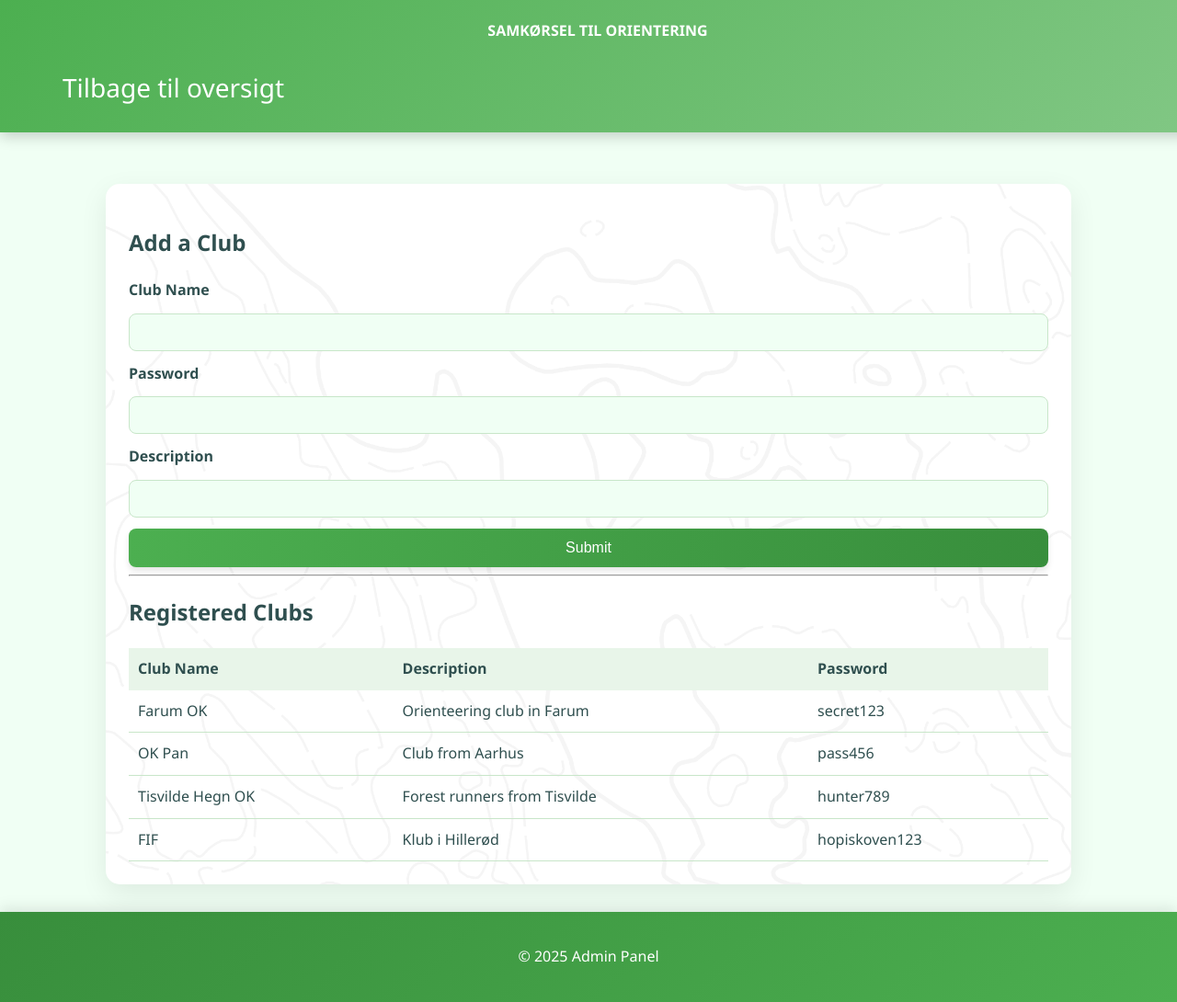
After one commit to jacob1911/K-rsel-website, a Flask app: page /admin in a window 1280 px wide. The commit adds this page. Shown: the whole page at 92% size. Run offline with Flask 3, Linux system fonts and the light colour scheme; a user stored in the database is signed in.

Commit message:
Update med look

```diff
--- a/app.py
+++ b/app.py
@@ -2,7 +2,6 @@
 from flask import Flask, render_template, request, redirect, url_for, flash, session
 from flask_sqlalchemy import SQLAlchemy
 from datetime import datetime, timedelta
-
 import secrets
 
 app = Flask(__name__)
@@ -10,6 +9,8 @@ app.config['SQLALCHEMY_DATABASE_URI'] = 'sqlite:///carpool.db'
 db = SQLAlchemy(app)
 # app.run(host="0.0.0.0", port=5000, debug=True)
 token_cleanup_counter = 0
+PASSWORD_ADMIN = "DOF123"
+
 
 app.secret_key = "your_secret_key_here123"  # Needed for flash messages and session
 
@@ -115,6 +116,7 @@ def generate_token(club_id, hours_valid=24):
 # Homepage: List all available carpools
 @app.route('/')
 def home():
+    session.pop("admin_login", None)
     session.pop("club_id", None)  # Clear any previous club session
     session.pop("club_name", None)  # Clear any previous club session
     # Default coordinates (center of map)
@@ -285,9 +287,49 @@ def club_dashboard():
 
 
 
+@app.route('/admin', methods = ['GET','POST'])
+def admin():
+    if 'admin_login' not in session:
+        return redirect(url_for('admin_login'))
+    if request.method == 'POST':
+        club_name = request.form.get("name")
+        password = request.form.get("password")
+        description = request.form.get("description")
+        new_club = Club(name = club_name, password = password, description = description)
+        db.session.add(new_club)
+        db.session.commit()
+        clubs = Club.query.all()
+        return render_template("admin.html", clubs = clubs )
+
+    clubs = Club.query.all()
+    return render_template("admin.html", clubs = clubs )
+
+
+
+@app.route("/admin/login", methods=['GET', 'POST'])
+def admin_login():
+    if request.method == "POST":
+
+        password = request.form.get("password")
+        global PASSWORD_ADMIN
+        if password == PASSWORD_ADMIN:
+
+            session["admin_login"] = "PASS"
+            flash(f"Welcome,!", "success")
+            print("Logged in")
+            return redirect(url_for("admin"))  # Replace with your club page
+        else:
+            flash("Invalid club or password.", "danger")
+            print("Invalid ")
+            return redirect(url_for("admin_login"))
+    return render_template('admin_login.html')
+
 
 @app.route('/for-klubber')
 def home_klubber():
+
+
+
     # Default coordinates (center of map)
     latitude = 55.6761  # Default latitude for Denmark
     longitude = 12.5683  # Default longitude for Denmark
--- a/static/style.css
+++ b/static/style.css
@@ -1,20 +1,37 @@
 /* General Styles */
 body {
     font-family: 'Segoe UI', Tahoma, Geneva, Verdana, sans-serif;
-    background-color: #f0fff4; /* Light green background */
+    background-color: #f0fff4;
+    /* Light green background */
     margin: 0;
     padding-top: 80px;
-    color: #2f4f4f; /* Softer dark green text */
+    color: #2f4f4f;
+    /* Softer dark green text */
     line-height: 1.6;
 }
 
 .main-wrapper {
     display: flex;
     flex-direction: row;
-    justify-content: center; /* centers children horizontally */
-    align-items: flex-start;  /* aligns children to the top */
-    max-width: 1400px; /* or whatever max width you want */
-    margin: 0 auto;    /* centers the wrapper itself */
+    justify-content: center;
+    /* centers children horizontally */
+    align-items: flex-start;
+    /* aligns children to the top */
+    max-width: 1400px;
+    /* or whatever max width you want */
+    margin: 0 auto;
+    /* centers the wrapper itself */
+}
+
+.footer-inner {
+    display: flex;
+    align-items: center;
+    /* vertical alignment */
+    justify-content: space-between;
+    /* space between title, hamburger, and nav */
+    margin-left: 30px;
+    margin-right: 30px;
+
 }
 
 /* Header */
@@ -64,26 +81,37 @@ header {
 .carpool-card {
     background: #ffffff;
     border: none;
-    padding: 15px; /* Reduced padding for compactness */
-    margin-bottom: 15px; /* Reduced margin for compactness */
-    border-radius: 8px; /* Slightly smaller border radius */
+    padding: 15px;
+    /* Reduced padding for compactness */
+    margin-bottom: 15px;
+    /* Reduced margin for compactness */
+    border-radius: 8px;
+    /* Slightly smaller border radius */
     transition: all 0.3s cubic-bezier(0.25, 0.8, 0.25, 1);
     position: relative;
-    scroll-margin-top: 20px; /* Adjusted for compactness */
-    box-shadow: 0 2px 10px rgba(0, 0, 0, 0.05); /* Softer shadow */
-    border-left: 4px solid #4caf50; /* Slightly thinner border */
+    scroll-margin-top: 20px;
+    /* Adjusted for compactness */
+    box-shadow: 0 2px 10px rgba(0, 0, 0, 0.05);
+    /* Softer shadow */
+    border-left: 4px solid #4caf50;
+    /* Slightly thinner border */
 }
 
 .carpool-card:hover {
-    transform: translateY(-5px); /* Reduced hover effect */
-    box-shadow: 0 8px 20px rgba(0, 0, 0, 0.08); /* Softer hover shadow */
+    transform: translateY(-5px);
+    /* Reduced hover effect */
+    box-shadow: 0 8px 20px rgba(0, 0, 0, 0.08);
+    /* Softer hover shadow */
 }
 
 .corner-image {
     position: absolute;
-    top: -30px; /* Adjusted position for compactness */
-    right: 15px; /* Adjusted position for compactness */
-    width: 80px; /* Reduced size for compactness */
+    top: -30px;
+    /* Adjusted position for compactness */
+    right: 15px;
+    /* Adjusted position for compactness */
+    width: 80px;
+    /* Reduced size for compactness */
     height: auto;
     z-index: 2;
     filter: drop-shadow(2px 4px 6px rgba(0, 0, 0, 0.3));
@@ -95,19 +123,24 @@ header {
 }
 
 .carpool-card h3 {
-    color: #388e3c; /* Softer green */
+    color: #388e3c;
+    /* Softer green */
     margin-top: 0;
-    font-size: 18px; /* Reduced font size for compactness */
+    font-size: 18px;
+    /* Reduced font size for compactness */
 }
 
 .carpool-card hr {
-    border: 1px dashed #4caf50; /* Green dashed line */
-    margin: 10px 0; /* Reduced margin for compactness */
+    border: 1px dashed #4caf50;
+    /* Green dashed line */
+    margin: 10px 0;
+    /* Reduced margin for compactness */
 }
 
 /* Locate button */
 .locate-btn {
-    background: linear-gradient(to right, #4caf50, #81c784); /* Green gradient */
+    background: linear-gradient(to right, #4caf50, #81c784);
+    /* Green gradient */
     color: white;
     padding: 8px 15px;
     border: none;
@@ -134,25 +167,32 @@ form {
 
 label {
     font-weight: 600;
-    color: #2f4f4f; /* Softer green text */
+    color: #2f4f4f;
+    /* Softer green text */
 }
 
-input, select {
+input,
+select {
     padding: 12px;
-    border: 1px solid #c8e6c9; /* Light green border */
+    border: 1px solid #c8e6c9;
+    /* Light green border */
     border-radius: 8px;
-    background-color: #f0fff4; /* Light green background */
+    background-color: #f0fff4;
+    /* Light green background */
     transition: border-color 0.3s, box-shadow 0.3s;
 }
 
-input:focus, select:focus {
+input:focus,
+select:focus {
     outline: none;
-    border-color: #4caf50; /* Green focus border */
+    border-color: #4caf50;
+    /* Green focus border */
     box-shadow: 0 0 0 3px rgba(76, 175, 80, 0.2);
 }
 
 button {
-    background: linear-gradient(to right, #4caf50, #388e3c); /* Green gradient */
+    background: linear-gradient(to right, #4caf50, #388e3c);
+    /* Green gradient */
     color: white;
     padding: 12px;
     border: none;
@@ -164,8 +204,10 @@ button {
     box-shadow: 0 4px 6px rgba(0, 0, 0, 0.1);
 }
 
-a:link, a:visited {
-    background: linear-gradient(to right, #388e3c, #4caf50); /* Green gradient */
+a:link,
+a:visited {
+    background: linear-gradient(to right, #388e3c, #4caf50);
+    /* Green gradient */
     color: white;
     padding: 12px 20px;
     text-align: center;
@@ -176,7 +218,8 @@ a:link, a:visited {
     box-shadow: 0 4px 6px rgba(0, 0, 0, 0.1);
 }
 
-a:hover, a:active {
+a:hover,
+a:active {
     background: linear-gradient(to right, #4caf50, #388e3c);
     transform: translateY(-3px);
     box-shadow: 0 6px 12px rgba(0, 0, 0, 0.15);
@@ -191,7 +234,8 @@ button:hover {
 footer {
     text-align: center;
     padding: 20px;
-    background: linear-gradient(135deg, #388e3c, #4caf50); /* Green gradient */
+    background: linear-gradient(135deg, #388e3c, #4caf50);
+    /* Green gradient */
     color: white;
     margin-top: 30px;
     box-shadow: 0 -4px 15px rgba(0, 0, 0, 0.1);
@@ -202,24 +246,30 @@ footer {
     margin-top: 20px;
     /* max-height: 0; Initially hidden */
     overflow: hidden;
-    border-top: 1px solid #c8e6c9; /* Light green border */
-    padding-top: 0; /* No padding when hidden */
+    border-top: 1px solid #c8e6c9;
+    /* Light green border */
+    padding-top: 0;
+    /* No padding when hidden */
     transition: max-height 0.3s ease, padding-top 0.3s ease;
 }
 
 .comments-container.expanded {
-    max-height: 100%; /* Expanded height */
-    padding-top: 15px; /* Padding when expanded */
+    max-height: 100%;
+    /* Expanded height */
+    padding-top: 15px;
+    /* Padding when expanded */
 }
 
 .comments-container {
     margin-top: 20px;
     max-height: 100%;
     overflow-y: auto;
-    border-top: 1px solid #c8e6c9; /* Light green border */
+    border-top: 1px solid #c8e6c9;
+    /* Light green border */
     padding-top: 15px;
     scrollbar-width: thin;
-    scrollbar-color: #4caf50 #f0fff4; /* Green scrollbar */
+    scrollbar-color: #4caf50 #f0fff4;
+    /* Green scrollbar */
 }
 
 .comments-container::-webkit-scrollbar {
@@ -227,23 +277,27 @@ footer {
 }
 
 .comments-container::-webkit-scrollbar-track {
-    background: #f0fff4; /* Light green background */
+    background: #f0fff4;
+    /* Light green background */
     border-radius: 10px;
 }
 
 .comments-container::-webkit-scrollbar-thumb {
-    background: linear-gradient(to bottom, #4caf50, #388e3c); /* Green gradient */
+    background: linear-gradient(to bottom, #4caf50, #388e3c);
+    /* Green gradient */
     border-radius: 10px;
 }
 
 .comment {
-    background-color: #f0fff4; /* Light green background */
+    background-color: #f0fff4;
+    /* Light green background */
     border-radius: 10px;
     padding: 15px;
     margin-bottom: 15px;
     box-shadow: 0 3px 8px rgba(0, 0, 0, 0.05);
     transition: transform 0.2s ease, box-shadow 0.2s ease;
-    border-left: 3px solid #4caf50; /* Green border */
+    border-left: 3px solid #4caf50;
+    /* Green border */
 }
 
 .comment:hover {
@@ -252,14 +306,16 @@ footer {
 }
 
 .comment strong {
-    color: #388e3c; /* Softer green */
+    color: #388e3c;
+    /* Softer green */
     font-weight: 600;
 }
 
 .comment p {
     margin-top: 8px;
     margin-bottom: 0;
-    color: #2f4f4f; /* Softer green text */
+    color: #2f4f4f;
+    /* Softer green text */
 }
 
 .comment-form {
@@ -267,7 +323,8 @@ footer {
     display: flex;
     flex-direction: column;
     gap: 12px;
-    background: #f0fff4; /* Light green background */
+    background: #f0fff4;
+    /* Light green background */
     padding: 15px;
     border-radius: 10px;
     box-shadow: 0 3px 10px rgba(0, 0, 0, 0.03);
@@ -282,7 +339,8 @@ footer {
 .comment-form input,
 .comment-form textarea {
     padding: 12px;
-    border: 1px solid #c8e6c9; /* Light green border */
+    border: 1px solid #c8e6c9;
+    /* Light green border */
     border-radius: 8px;
     font-family: inherit;
     transition: border-color 0.3s, box-shadow 0.3s;
@@ -291,7 +349,8 @@ footer {
 .comment-form input:focus,
 .comment-form textarea:focus {
     outline: none;
-    border-color: #4caf50; /* Green focus border */
+    border-color: #4caf50;
+    /* Green focus border */
     box-shadow: 0 0 0 3px rgba(76, 175, 80, 0.2);
 }
 
@@ -302,7 +361,8 @@ footer {
 
 .comment-form button {
     align-self: flex-start;
-    background: linear-gradient(to right, #4caf50, #388e3c); /* Green gradient */
+    background: linear-gradient(to right, #4caf50, #388e3c);
+    /* Green gradient */
     color: white;
     border: none;
     border-radius: 8px;
@@ -321,8 +381,15 @@ footer {
 
 /* Animation for new comments */
 @keyframes fadeIn {
-    from { opacity: 0; transform: translateY(-15px); }
-    to { opacity: 1; transform: translateY(0); }
+    from {
+        opacity: 0;
+        transform: translateY(-15px);
+    }
+
+    to {
+        opacity: 1;
+        transform: translateY(0);
+    }
 }
 
 .comment:first-child {
@@ -332,21 +399,27 @@ footer {
 /* Comments Foldable Styling */
 .comments-container {
     margin-top: 20px;
-    max-height: 0; /* Initially hidden */
+    max-height: 0;
+    /* Initially hidden */
     overflow: hidden;
-    border-top: 1px solid #c8e6c9; /* Light green border */
-    padding-top: 0; /* No padding when hidden */
+    border-top: 1px solid #c8e6c9;
+    /* Light green border */
+    padding-top: 0;
+    /* No padding when hidden */
     transition: max-height 0.3s ease, padding-top 0.3s ease;
 }
 
 .comments-container.expanded {
-    max-height: 100%; /* Expanded height */
-    padding-top: 15px; /* Padding when expanded */
+    max-height: 100%;
+    /* Expanded height */
+    padding-top: 15px;
+    /* Padding when expanded */
 }
 
 /* Toggle Button */
 .comments-toggle {
-    background: linear-gradient(to right, #564caf, #8182c7); /* Green gradient */
+    background: linear-gradient(to right, #564caf, #8182c7);
+    /* Green gradient */
     color: white;
     padding: 8px 15px;
     border: none;
@@ -371,9 +444,10 @@ footer {
     border: 1px solid gray;
     border-radius: 8px;
     padding: 12px;
-    box-shadow: 0 2px 8px rgba(0,0,0,0.3);
+    box-shadow: 0 2px 8px rgba(0, 0, 0, 0.3);
     z-index: 1000;
-    display: none; /* hidden by default */
+    display: none;
+    /* hidden by default */
     font-family: sans-serif;
 }
 
@@ -399,7 +473,8 @@ footer {
     z-index: 1;
     height: 100vh;
     margin-top: 120px;
-    order: 2; /* Place sidebar to the right */
+    order: 2;
+    /* Place sidebar to the right */
 }
 
 /* Center container for main content */
@@ -413,7 +488,16 @@ footer {
     box-shadow: 0 10px 30px rgba(0, 0, 0, 0.08);
     transition: none;
     margin-top: 120px;
-    order: 1; /* Place center container to the left */
+    order: 1;
+    /* Place center container to the left */
+    background-image: url("./images/contours.png");
+    background-size: cover;
+    /* scales image to cover entire div */
+    background-position: center;
+    /* centers the image */
+    background-repeat: no-repeat;
+    /* prevents tiling */
+    background-attachment: fixed;
 }
 
 /* Remove hover effects from sidebar and center container */
@@ -447,15 +531,19 @@ footer {
     position: absolute;
     top: 100%;
     left: 0;
-    min-width: 180px;
+    min-width: 90px;
+    max-width: 100px;
     background: white;
     list-style: none;
     padding: 0;
     margin: 0;
-    box-shadow: 0 4px 8px rgba(0,0,0,0.1);
+    box-shadow: 0 4px 8px rgba(0, 0, 0, 0.1);
     z-index: 1000;
     border-radius: 8px;
+    font-size: 10px;
 }
+
+
 
 /* Show dropdown when JS adds 'show' class */
 .dropdown-menu.show {
@@ -469,13 +557,20 @@ footer {
 
 /* Dropdown links style for both desktop and mobile */
 .dropdown-menu li a {
-    padding: 10px 15px;
+
+    padding: 1px 1.5px;
+    width: 100%;
     display: block;
     color: #333;
     text-decoration: none;
     background: none;
     border-radius: 0;
 }
+
+.dropdown-menu li {
+    width: 100%;
+}
+
 .dropdown-menu li a:hover {
     background: #f0f0f0;
 }
@@ -483,26 +578,15 @@ footer {
 @media (max-width: 900px) {
     .dropdown-menu {
         position: static;
-        min-width: 100%;
         box-shadow: none;
         border-radius: 0;
     }
+
     .dropdown {
         position: static;
     }
 }
 
-/* Optional: adjust dropdown links */
-.dropdown-menu li a {
-  padding: 10px 15px;
-  display: block;
-  color: #333;
-  text-decoration: none;
-}
-
-.dropdown-menu li a:hover {
-  background: #f0f0f0;
-}
 
 
 /* Responsive: stack sidebar above content on small screens
@@ -534,26 +618,33 @@ footer {
 
 @media (max-width: 900px) {
     .main-wrapper {
-        flex-direction: column; /* stack children vertically */
-        align-items: center;    /* center content */
+        flex-direction: column;
+        /* stack children vertically */
+        align-items: center;
+        /* center content */
     }
 
     .center-container {
-        order: 1; /* center container on top */
+        order: 1;
+        /* center container on top */
         width: 90%;
         max-width: 100%;
-        margin: 100px; /* still below navbar */
+        margin: 100px;
+        /* still below navbar */
         margin-bottom: 0px;
         padding: 20px;
     }
 
     .sidebar {
-        order: 2; /* sidebar below */
+        order: 2;
+        /* sidebar below */
         width: 95%;
         height: auto;
         margin-top: 10px;
-        background: none; /* remove gradient background */
-        box-shadow: none; /* remove sidebar look */
+        background: none;
+        /* remove gradient background */
+        box-shadow: none;
+        /* remove sidebar look */
         padding: 0;
     }
 
@@ -570,7 +661,9 @@ footer {
 /* --- Header layout --- */
 .header-inner {
     max-width: 1200px;
-  margin: 0 auto;
+    /* margin: 0 auto; */
+    margin-left: 30px;
+    margin-right: 30;
     padding: 8px 16px;
     display: flex;
     align-items: center;
@@ -584,7 +677,8 @@ footer {
     text-decoration: none;
     /* brug din eksisterende header-gradient-tekstfarve: */
     color: #fff;
-  background: none; /* fjern din link-knap-stil på brand */
+    background: none;
+    /* fjern din link-knap-stil på brand */
     padding: 0;
     box-shadow: none;
 }
@@ -605,11 +699,16 @@ footer {
     color: #fff;
     transition: background 0.2s ease;
 }
-.nav a:hover { background: rgba(255,255,255,0.12); transform: none; }
+
+.nav a:hover {
+    background: rgba(255, 255, 255, 0.12);
+    transform: none;
+}
 
 /* --- Hamburger --- */
 .hamburger {
-  display: none;           /* vist kun på mobil via media query */
+    display: none;
+    /* vist kun på mobil via media query */
     align-items: center;
     justify-content: center;
     gap: 5px;
@@ -617,9 +716,10 @@ footer {
     height: 42px;
     border: none;
     border-radius: 8px;
-  background: rgba(255,255,255,0.15);
+    background: rgba(255, 255, 255, 0.15);
     cursor: pointer;
 }
+
 .hamburger span {
     display: block;
     width: 22px;
@@ -627,30 +727,41 @@ footer {
     background: #fff;
     border-radius: 2px;
 }
-.hamburger:focus-visible { outline: 2px solid #fff; }
+
+.hamburger:focus-visible {
+    outline: 2px solid #fff;
+}
 
 /* --- Mobil: skjul nav, vis hamburger, rul ned som en dropdown --- */
 @media (max-width: 900px) {
-  .hamburger { display: inline-flex; }
+    .hamburger {
+        display: inline-flex;
+    }
 
     .nav {
         position: absolute;
-    top: 100%;  /* lige under header */
+        top: 100%;
+        /* lige under header */
         left: 0;
         right: 0;
         background: linear-gradient(135deg, #4caf50, #81c784);
-    box-shadow: 0 8px 20px rgba(0,0,0,0.15);
-    display: block;       /* vertikal liste */
-    max-height: 0;        /* skjult */
+        box-shadow: 0 8px 20px rgba(0, 0, 0, 0.15);
+        display: block;
+        /* vertikal liste */
+        max-height: 0;
+        /* skjult */
         overflow: hidden;
         transition: max-height 0.25s ease;
         z-index: 5;
     }
+
     .nav a {
         display: block;
         padding: 14px 18px;
     }
+
     .nav.open {
-    max-height: 60vh;     /* åben til en passende højde */
+        max-height: 60vh;
+        /* åben til en passende højde */
     }
 }
--- /dev/null
+++ b/templates/admin.html
@@ -0,0 +1,84 @@
+<!DOCTYPE html>
+<html lang="en">
+<head>
+  <meta charset="UTF-8">
+  <title>Admin - Clubs</title>
+  <link rel="stylesheet" href="{{ url_for('static', filename='style.css') }}">
+</head>
+<body>
+  <header>
+        <h1 style="font-size: medium;">SAMKØRSEL TIL ORIENTERING</h1>
+
+        <div class="header-inner">
+            <!-- <a class="brand" href="/">Carpool</a> -->
+
+            <button class="hamburger" aria-controls="primary-nav" aria-expanded="false" aria-label="Menu">
+                <span></span><span></span><span></span>
+            </button>
+
+            <nav id="primary-nav" class="nav">
+                <ul style="display: flex; gap: 20px; list-style: none; padding: 0; margin: 0;">
+                    <li><a href="/" class="navbar-link">Tilbage til oversigt</a></li>
+                </ul>
+
+            </nav>
+        </div>
+    </header>
+
+  <div class="main-wrapper">
+    <div class="center-container">
+      <h2>Add a Club</h2>
+      <form action="{{ url_for('admin') }}" method="POST">
+        <label for="club_name">Club Name</label>
+        <input type="text" id="club_name" name="name" required>
+
+        <label for="password">Password</label>
+        <input type="password" id="password" name="password" required>
+
+        <label for="description">Description</label>
+        <input type="text" id="description" name="description">
+
+        <button type="submit">Submit</button>
+      </form>
+
+      <hr>
+
+      <h2>Registered Clubs</h2>
+      <table style="width:100%; border-collapse: collapse; margin-top:20px;">
+        <thead>
+          <tr style="background:#e8f5e9;">
+            <th style="padding:10px; text-align:left;">Club Name</th>
+            <th style="padding:10px; text-align:left;">Description</th>
+            <th style="padding:10px; text-align:left;">Password</th>
+          </tr>
+        </thead>
+        <tbody>
+          {% for club in clubs %}
+          <tr>
+            <td style="padding:10px; border-bottom:1px solid #c8e6c9;">
+              {{ club.name }}
+            </td>
+            <td style="padding:10px; border-bottom:1px solid #c8e6c9;">
+              {{ club.description }}
+            </td>
+            <td style="padding:10px; border-bottom:1px solid #c8e6c9;">
+              {{ club.password }}
+            </td>
+          </tr>
+          {% endfor %}
+        </tbody>
+      </table>
+    </div>
+  </div>
+
+  <footer>
+    <p>&copy; 2025 Admin Panel</p>
+  </footer>
+
+  <script>
+    function toggleMenu() {
+      document.getElementById('navMenu').classList.toggle('open');
+    }
+  </script>
+</body>
+</html>
```
Also changed, not shown: templates/admin_login.html (added, +45 -0 lines), templates/home.html (+60 -4 lines), instance/carpool.db, static/images/DOF logo version A neg.png (added), static/images/contours.png (added), 1 other file. Lines whose indentation alone changed are shown as unchanged.
